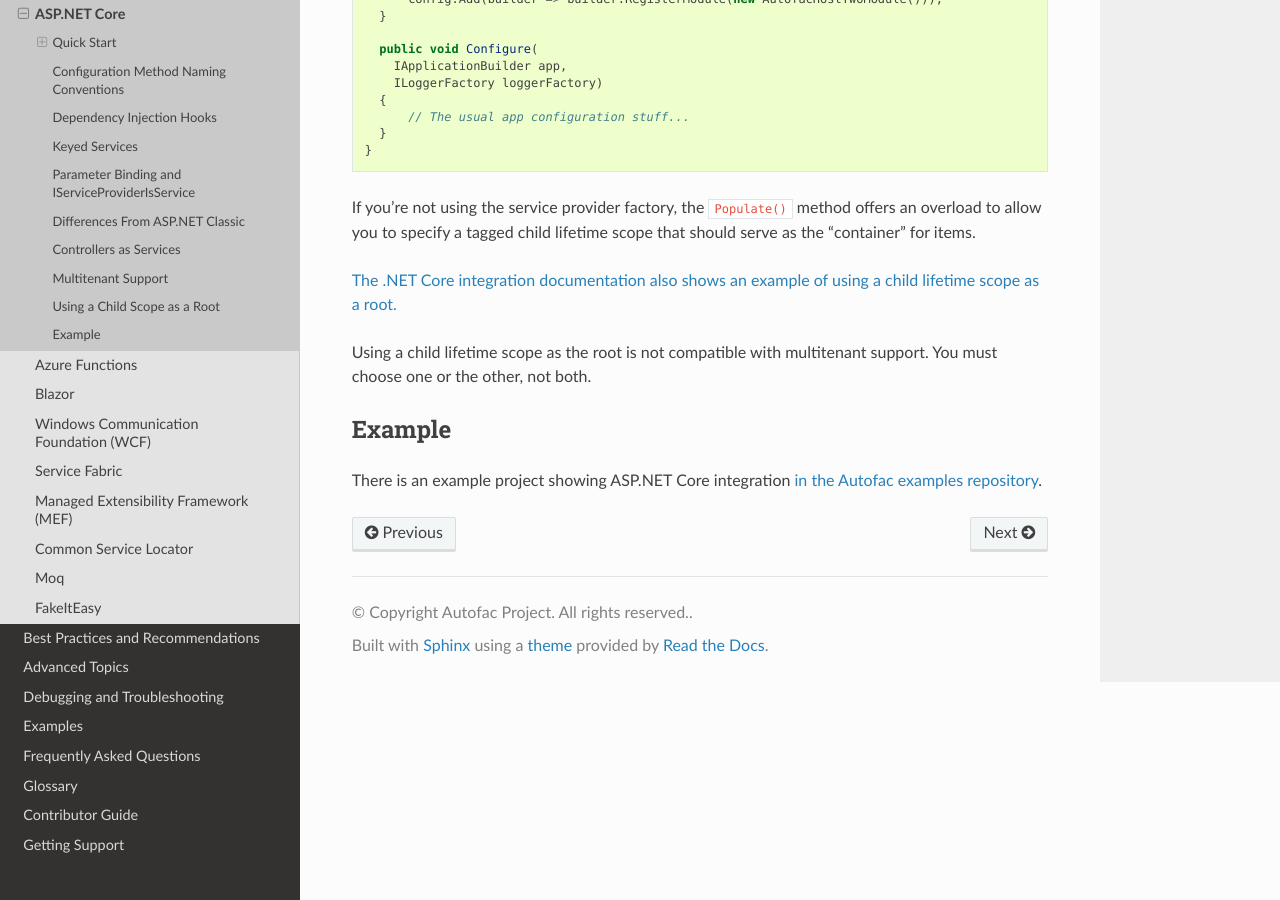
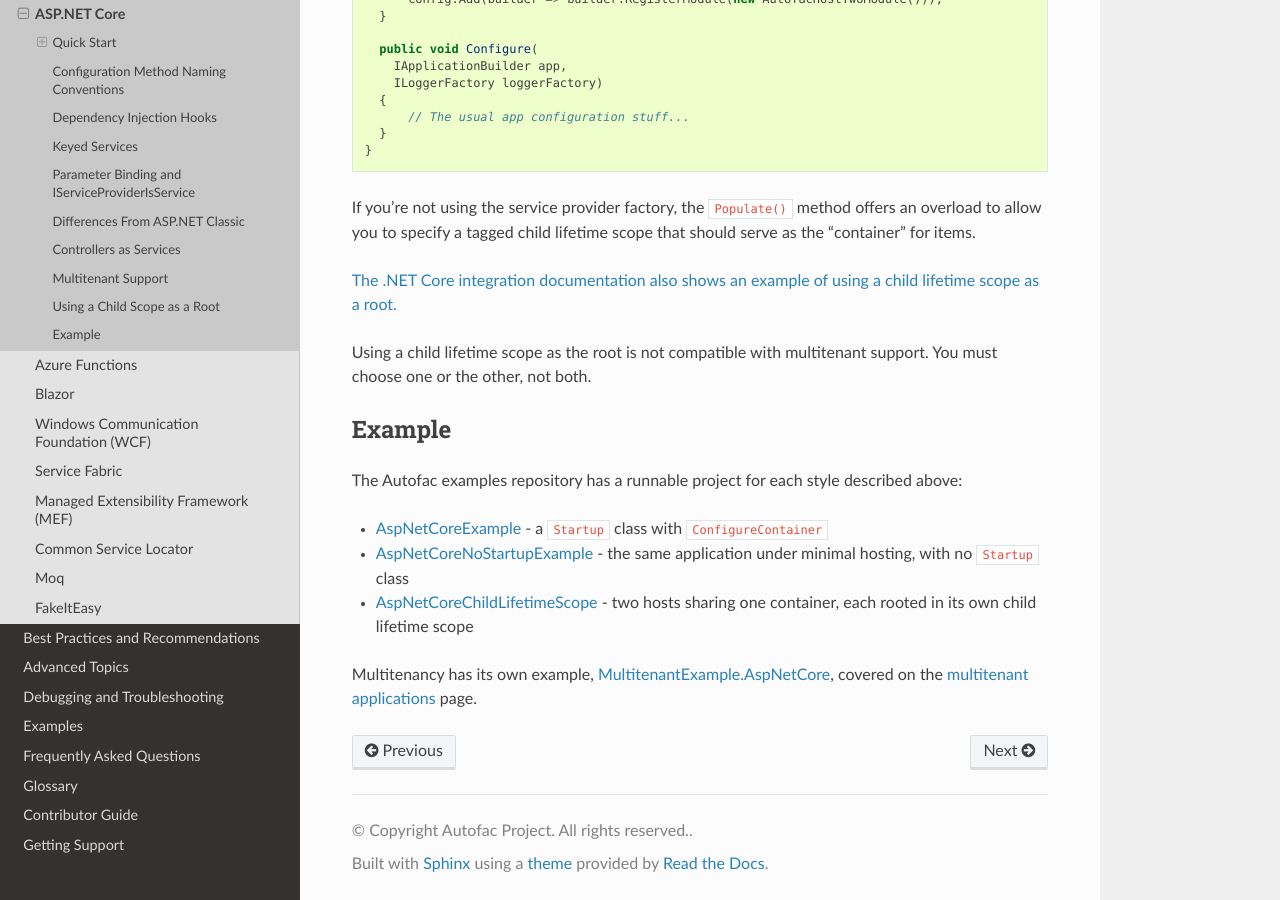
Before and after one commit to autofac/Documentation, a Sphinx documentation site: the page built from docs/integration/aspnetcore.rst, in a window 1280 px wide and 900 px high, scrolled down 11067 px. Built offline with Sphinx 7.4.7 and the Read the Docs theme 3.1.0, drawn with Linux system fonts in a browser that asks for light colours.

Commit message:
List the ASP.NET Core hosting examples
The page now documents minimal hosting and the Startup class as separate styles,
but the Example section pointed only at AspNetCoreExample. AspNetCoreNoStartupExample
and AspNetCoreChildLifetimeScope had no link from anywhere in the documentation,
so the two hosting styles this page added had no runnable counterpart a reader
could find.

```diff
--- a/docs/integration/aspnetcore.rst
+++ b/docs/integration/aspnetcore.rst
@@ -490,4 +490,10 @@
 Example
 =======
 
-There is an example project showing ASP.NET Core integration `in the Autofac examples repository <https://github.com/autofac/Examples/tree/main/src/AspNetCoreExample>`_.
+The Autofac examples repository has a runnable project for each style described above:
+
+* `AspNetCoreExample <https://github.com/autofac/Examples/tree/main/src/AspNetCoreExample>`_ - a ``Startup`` class with ``ConfigureContainer``
+* `AspNetCoreNoStartupExample <https://github.com/autofac/Examples/tree/main/src/AspNetCoreNoStartupExample>`_ - the same application under minimal hosting, with no ``Startup`` class
+* `AspNetCoreChildLifetimeScope <https://github.com/autofac/Examples/tree/main/src/AspNetCoreChildLifetimeScope>`_ - two hosts sharing one container, each rooted in its own child lifetime scope
+
+Multitenancy has its own example, `MultitenantExample.AspNetCore <https://github.com/autofac/Examples/tree/main/src/MultitenantExample.AspNetCore>`_, covered on the :doc:`multitenant applications <../advanced/multitenant>` page.
```
